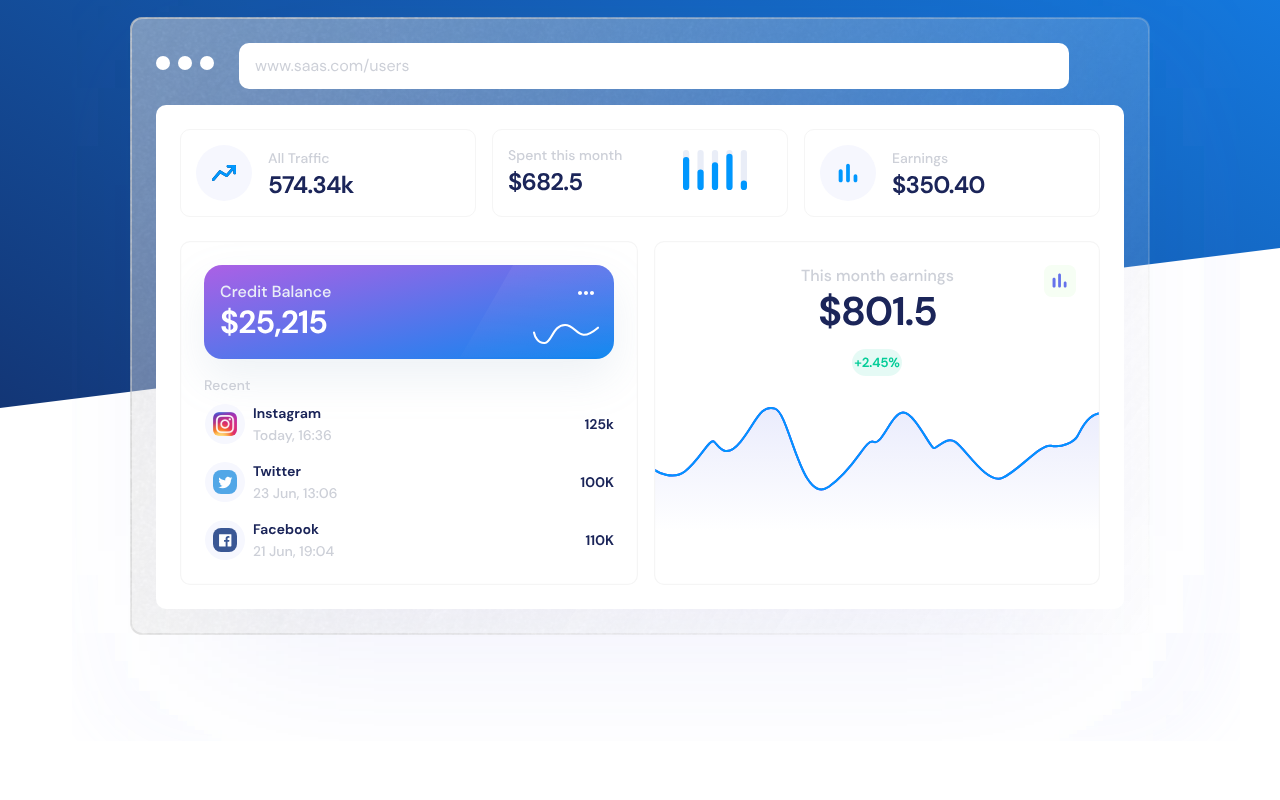
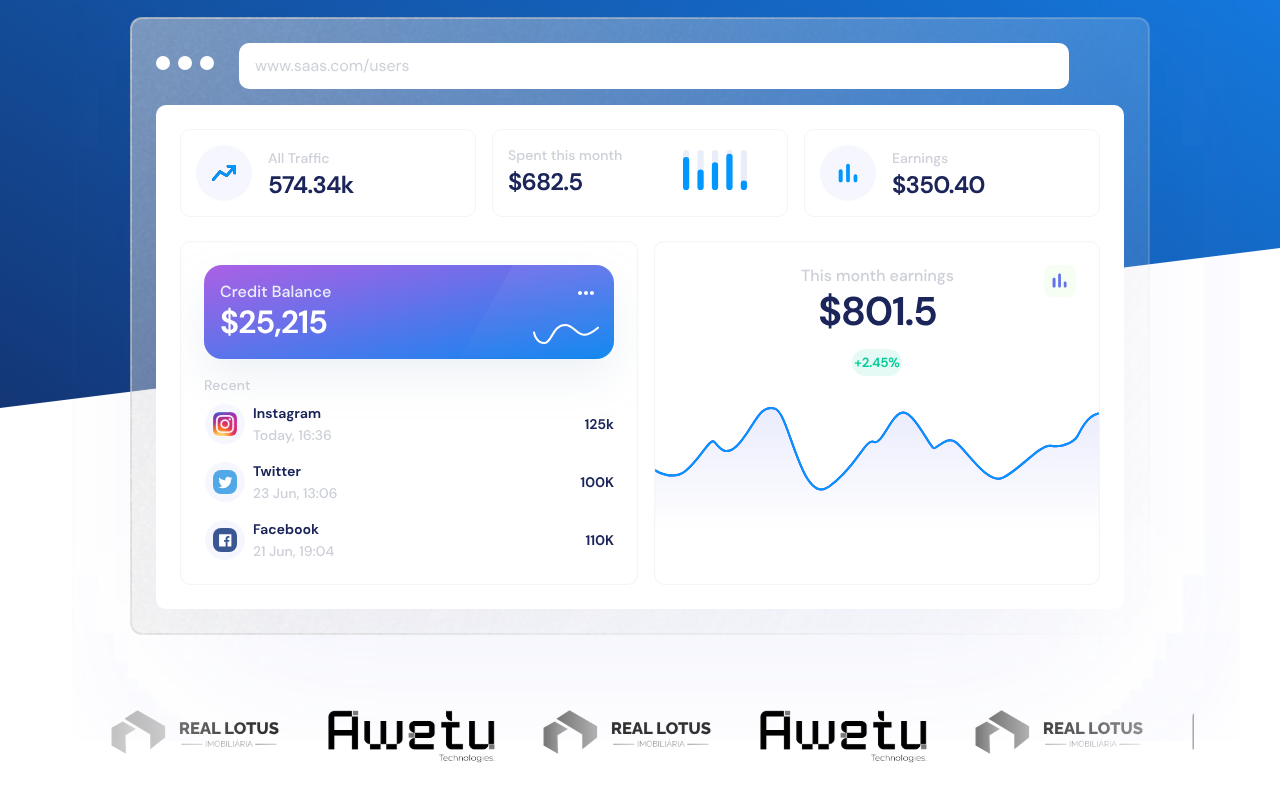
Before and after one commit to Mariano1994/awetu_oficial_website, a Next.js app: page / in a window 1280 px wide. Shown: the part 392-1192 px from the top of the page. Built offline with nearby package versions, Linux system fonts and the light colour scheme.

Commit message:
created animated partner section

```diff
--- a/app/components/hero-section.tsx
+++ b/app/components/hero-section.tsx
@@ -46,7 +46,7 @@ const HeroSection = () => {
             </h1>
 
             <span className="text-white ">
-              Com a solução que precisa para assegurar o seu negocio{" "}
+              Com a solução que precisa para assegurar o seu negócio{" "}
             </span>
 
             <div className="flex items-center gap-3 mt-3">
--- a/app/components/navi-menu.tsx
+++ b/app/components/navi-menu.tsx
@@ -16,19 +16,19 @@ import {
 
 const components: { title: string; href: string; description: string }[] = [
   {
-    title: "Alert Dialog",
-    href: "/docs/primitives/alert-dialog",
+    title: "Awetu Satisfy",
+    href: "#",
     description:
       "A modal dialog that interrupts the user with important content and expects a response.",
   },
   {
-    title: "Hover Card",
-    href: "/docs/primitives/hover-card",
+    title: "BuyExpress",
+    href: "#",
     description:
       "For sighted users to preview content available behind a link.",
   },
   {
-    title: "Progress",
+    title: "StudySmart",
     href: "/docs/primitives/progress",
     description:
       "Displays an indicator showing the completion progress of a task, typically displayed as a progress bar.",
--- /dev/null
+++ b/app/components/partiners-list.tsx
@@ -0,0 +1,32 @@
+import { InfiniteMovingCards } from "@/components/ui/infinite-moving-cards";
+import awetuPartner from "../assets/partners/Logo Preto.png";
+import realLotusPartner from "../assets/partners/real-lotus.svg";
+
+const partnes = [
+  {
+    image: awetuPartner,
+    brandName: "Awetu Technologies",
+  },
+  {
+    image: realLotusPartner,
+    brandName: "Awetu Technologies",
+  },
+  {
+    image: awetuPartner,
+    brandName: "Awetu Technologies",
+  },
+  {
+    image: realLotusPartner,
+    brandName: "Awetu Technologies",
+  },
+];
+
+const PartnersList = () => {
+  return (
+    <div className="h-[10rem] rounded-md flex flex-col  antialiased bg-transparent  items-center justify-center relative overflow-hidden">
+      <InfiniteMovingCards items={partnes} direction="left" speed="normal" />
+    </div>
+  );
+};
+
+export default PartnersList;
--- /dev/null
+++ b/app/components/partner-section.tsx
@@ -0,0 +1,11 @@
+import PartnersList from "./partiners-list";
+
+const PartnerSection = () => {
+  return (
+    <div className="mx-auto max-w-[1180px] mt-64 2xl:mt-72 px-9">
+      <PartnersList />
+    </div>
+  );
+};
+
+export default PartnerSection;
--- a/app/page.tsx
+++ b/app/page.tsx
@@ -1,10 +1,11 @@
-import { Button } from "@/components/ui/button";
 import HeroSection from "./components/hero-section";
+import PartnerSection from "./components/partner-section";
 
 export default function Home() {
   return (
-    <div>
+    <>
       <HeroSection />
-    </div>
+      <PartnerSection />
+    </>
   );
 }
--- /dev/null
+++ b/components/ui/infinite-moving-cards.tsx
@@ -0,0 +1,128 @@
+"use client";
+
+import { cn } from "@/lib/utils";
+import Image from "next/image";
+import React, { useEffect, useState } from "react";
+
+export const InfiniteMovingCards = ({
+  items,
+  direction = "left",
+  speed = "fast",
+  pauseOnHover = true,
+  className,
+}: {
+  items: {
+    image: any;
+    brandName: string;
+  }[];
+  direction?: "left" | "right";
+  speed?: "fast" | "normal" | "slow";
+  pauseOnHover?: boolean;
+  className?: string;
+}) => {
+  const containerRef = React.useRef<HTMLDivElement>(null);
+  const scrollerRef = React.useRef<HTMLUListElement>(null);
+
+  useEffect(() => {
+    addAnimation();
+  }, []);
+  const [start, setStart] = useState(false);
+  function addAnimation() {
+    if (containerRef.current && scrollerRef.current) {
+      const scrollerContent = Array.from(scrollerRef.current.children);
+
+      scrollerContent.forEach((item) => {
+        const duplicatedItem = item.cloneNode(true);
+        if (scrollerRef.current) {
+          scrollerRef.current.appendChild(duplicatedItem);
+        }
+      });
+
+      getDirection();
+      getSpeed();
+      setStart(true);
+    }
+  }
+  const getDirection = () => {
+    if (containerRef.current) {
+      if (direction === "left") {
+        containerRef.current.style.setProperty(
+          "--animation-direction",
+          "forwards"
+        );
+      } else {
+        containerRef.current.style.setProperty(
+          "--animation-direction",
+          "reverse"
+        );
+      }
+    }
+  };
+  const getSpeed = () => {
+    if (containerRef.current) {
+      if (speed === "fast") {
+        containerRef.current.style.setProperty("--animation-duration", "20s");
+      } else if (speed === "normal") {
+        containerRef.current.style.setProperty("--animation-duration", "40s");
+      } else {
+        containerRef.current.style.setProperty("--animation-duration", "80s");
+      }
+    }
+  };
+  return (
+    <div
+      ref={containerRef}
+      className={cn(
+        "scroller relative z-20  max-w-7xl overflow-hidden  [mask-image:linear-gradient(to_right,transparent,white_20%,white_80%,transparent)]",
+        className
+      )}
+    >
+      <ul
+        ref={scrollerRef}
+        className={cn(
+          " flex min-w-full shrink-0 gap-4 py-4 w-max flex-nowrap",
+          start && "animate-scroll ",
+          pauseOnHover && "hover:[animation-play-state:paused]"
+        )}
+      >
+        {items.map((item, idx) => (
+          <li
+            className=" max-w-full relative flex flex-col items-center justify-center gap-12"
+            // style={{
+            //   background:
+            //     "linear-gradient(180deg, var(--slate-800), var(--slate-900)",
+            // }}
+            key={item.brandName}
+          >
+            {/* <blockquote>
+              <div
+                aria-hidden="true"
+                className="user-select-none -z-1 pointer-events-none absolute -left-0.5 -top-0.5 h-[calc(100%_+_4px)] w-[calc(100%_+_4px)]"
+              ></div>
+              <span className=" relative z-20 text-sm leading-[1.6] text-gray-100 font-normal">
+                {item.quote}
+              </span>
+              <div className="relative z-20 mt-6 flex flex-row items-center">
+                <span className="flex flex-col gap-1">
+                  <span className=" text-sm leading-[1.6] text-gray-400 font-normal">
+                    {item.name}
+                  </span>
+                  <span className=" text-sm leading-[1.6] text-gray-400 font-normal">
+                    {item.title}
+                  </span>
+                </span>
+              </div>
+            </blockquote> */}
+            <Image
+              src={item.image}
+              alt={item.brandName}
+              width={200}
+              height={200}
+              className=" saturate-0 hover:saturate-100"
+            />
+          </li>
+        ))}
+      </ul>
+    </div>
+  );
+};
--- a/tailwind.config.ts
+++ b/tailwind.config.ts
@@ -60,7 +60,29 @@ export default {
         md: "calc(var(--radius) - 2px)",
         sm: "calc(var(--radius) - 4px)",
       },
+      animation: {
+        scroll:
+          "scroll var(--animation-duration, 40s) var(--animation-direction, forwards) linear infinite",
+      },
+      keyframes: {
+        scroll: {
+          to: {
+            transform: "translate(calc(-50% - 0.5rem))",
+          },
+        },
+      },
     },
   },
   plugins: [require("tailwindcss-animate")],
 } satisfies Config;
+
+// function addVariablesForColors({ addBase, theme }: any) {
+//   let allColors = flattenColorPalette(theme("colors"));
+//   let newVars = Object.fromEntries(
+//     Object.entries(allColors).map(([key, val]) => [`--${key}`, val])
+//   );
+
+//   addBase({
+//     ":root": newVars,
+//   });
+// }
```
Also changed, not shown: app/assets/partners/Logo Preto.png (added), app/assets/partners/real-lotus.svg (added).
